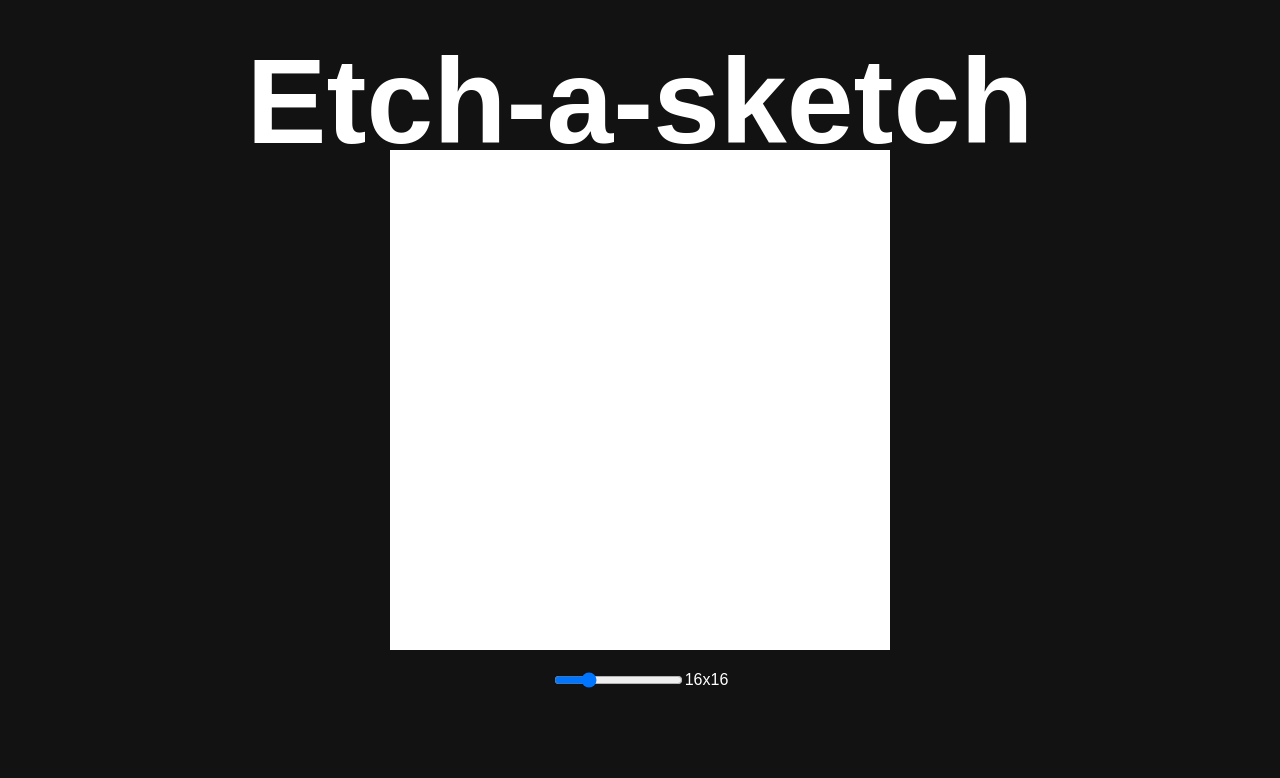
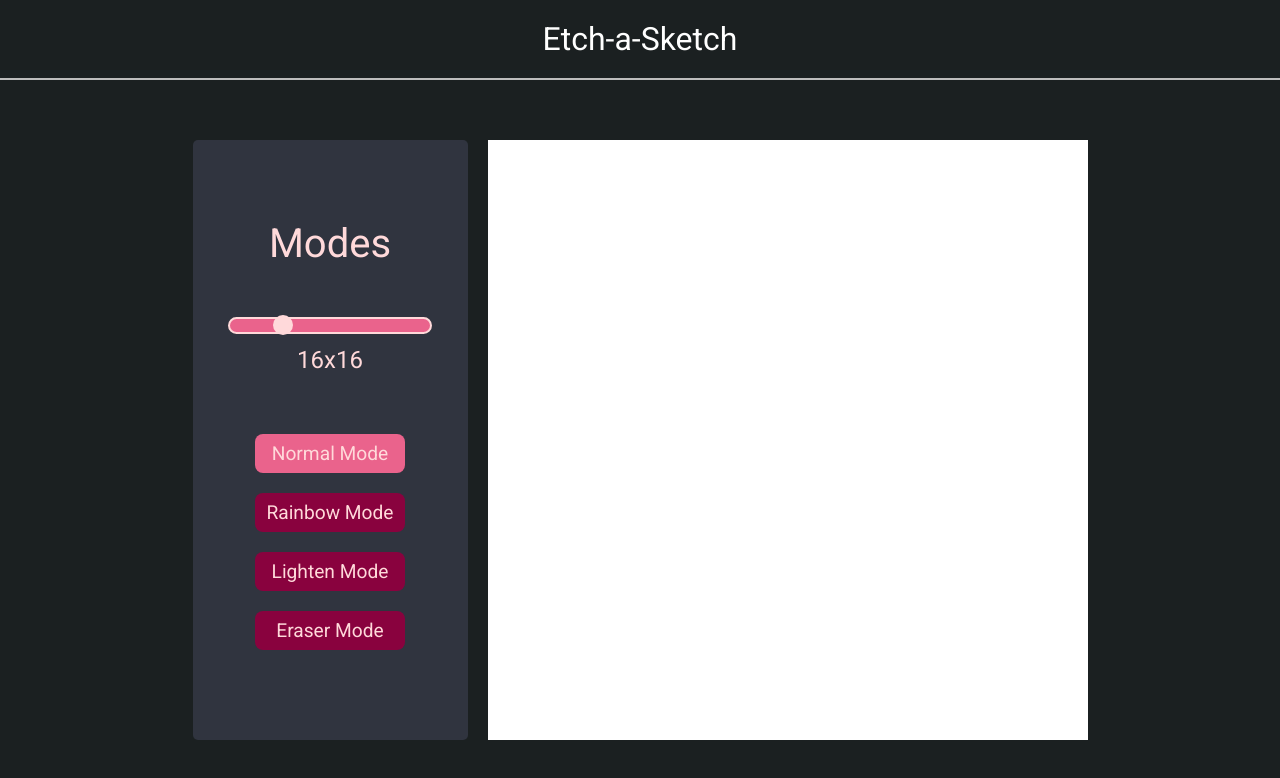
Before and after one commit to conormoran12/Etch-a-sketch, a plain HTML site: page index.html in a window 1280 px wide. Drawn offline with Linux system fonts and the light colour scheme.

Commit message:
Complete change to Etch-a-sketch, finally done

```diff
--- a/etch-a-sketch.js
+++ b/etch-a-sketch.js
@@ -1,44 +1,115 @@
-const range_slider = document.getElementById("range_button")
-const range_slider_text = document.getElementById("range_text")
+const sketch_Pad = document.querySelector("#sketch_pad")
+const slider = document.querySelector("#myRange")
+let up = true
 
-for (let i = 256; i > 0; i--) {
-    const div = document.createElement("div")
-    div.setAttribute("id", "flex_div")
-    div.classList.add("flex-item")
+let mode = "Normal"
 
-    document.getElementById("flex-container").append(div)
+sketch_Pad.onmousedown = () => (up = false)
+sketch_Pad.onmouseup = () => (up = true)
+
+function setMode(str) {
+    mode = str
 }
 
-let grid_items = document.querySelectorAll("#flex_div")
+function getMode() {
+    return mode
+}
 
-grid_items.forEach(element => {
-    element.addEventListener("mousedown", function() {
-        element.style.backgroundColor = "#222222"
+function generateRandomColor(){
+    return "#" + Math.floor(Math.random()*16777215).toString(16);
+}
+
+function modes(e) {
+    if (getMode() == "Normal") {
+        e.style.backgroundColor = "rgba(34, 34, 34, 1)";
+        e.style.filter = ""
+    } else if (getMode() == "Rainbow") {
+        e.style.backgroundColor = generateRandomColor()
+        e.style.filter = ""
+    } else if (getMode() == "Lighten") {
+        if (e.style.filter == "") { e.style.filter = "brightness(2.5)"; return;}
+            let replacedStr = e.style.filter.replace("brightness(", "");
+            let brightnessValue = parseInt(replacedStr.replace(")", ""));
+            brightnessValue += 1
+            e.style.filter = `brightness(${brightnessValue})`;
+    } else if (getMode() == "Eraser") {
+        e.style.backgroundColor = "white";
+        e.style.filter = ""
+    };
+};
+
+for (i = 0; i < (slider.value * slider.value); i++) {
+    let pixel = document.createElement("div");
+    pixel.classList.add("pixel");
+    sketch_Pad.append(pixel);
+};
+
+document.querySelectorAll(".pixel").forEach((element) => {
+
+    element.addEventListener("click", function() {
+        modes(element)
+    });
+
+    element.addEventListener("mouseover", function() {
+        if (!up) {
+           modes(element)
+        }
+    });
+});
+
+const buttons = document.querySelectorAll("button")
+
+buttons.forEach((element) => {
+    let splitStr = element.innerText.split(" ");
+    if (splitStr[0] == "Normal") {
+        element.style.backgroundColor = "#EA638C"
+        element.style.color = "#FFD9DA"
+    }
+    element.addEventListener("mouseup", (event) => {
+        for (let i = 0; i < buttons.length; i++) {
+            console.log("hello")
+            buttons[i].style.backgroundColor = "#89023E"
+            buttons[i].style.color = "#FFD9DA"
+        }
+        setMode(splitStr[0]);
+        element.style.backgroundColor = "#EA638C"
+
+    });
+});
+
+document.querySelector("#myRange").addEventListener("change", (event) => {
+    let pixels = document.querySelectorAll(".pixel");
+    let pixelAmount = pixels.length;
+    sketch_Pad.style.gridTemplateColumns = `repeat(${slider.value}, 1fr)`
+    sketch_Pad.style.gridTemplateRows = `repeat(${slider.value}, 1fr)`
+    if (pixelAmount < (slider.value * slider.value)) {
+        for (let i = pixelAmount; i < (slider.value * slider.value); i++) {
+            let pixel = document.createElement("div");
+            pixel.classList.add("pixel");
+            sketch_Pad.append(pixel);
+            pixel.addEventListener("click", function() {
+                modes(pixel)
+            });
+
+            pixel.addEventListener("mouseover", function() {
+                if (!up) {
+                   modes(pixel)
+                }
+            });
+        }
+    } else if (pixelAmount > (slider.value * slider.value)) {
+        for (let i = (pixelAmount - (slider.value * slider.value)); i > 0; i--) {
+            let nowPixels = document.querySelectorAll(".pixel")
+            nowPixels[i].remove()
+        }
+    }
+    document.querySelectorAll(".pixel").forEach((pixel) => {
+        if (pixel.style.backgroundColor != "" || pixel.style.backgroundColor != "white") {
+            pixel.style.backgroundColor = ""
+        }
     })
-})
+});
 
-range_slider.onchange = function() {
-    range_slider_text.innerHTML = this.value + "x" + this.value
-
-    grid_items.forEach(e => {
-        e.removeAttribute("id")
-        e.remove()
-    })
-
-    document.querySelector(".container").style.gridTemplateColumns = "repeat(" + range_slider.value + ", 1fr)"
-    for (let i = 0; i < (range_slider.value * range_slider.value); i++) {
-        const div = document.createElement("div")
-        div.setAttribute("id", "flex_div")
-        div.classList.add("flex-item")
-
-        document.getElementById("flex-container").append(div)
-    }
-
-    grid_items = document.querySelectorAll("#flex_div")
-
-    grid_items.forEach(element => {
-        element.addEventListener("mousedown", function() {
-            element.style.backgroundColor = "#222222"
-        })
-    })
-}
+document.querySelector("#myRange").addEventListener("input", (event) => {
+    document.querySelector(".value-shower").innerText = document.querySelector("#myRange").value + "x" + document.querySelector("#myRange").value;
+});
--- a/index.html
+++ b/index.html
@@ -5,16 +5,33 @@
     <meta name="viewport" content="width=device-width, initial-scale=1.0">
     <title>Document</title>
     <link rel="stylesheet" href="styles.css">
-    <script src="etch-a-sketch.js" defer></script>
+    <link rel="preconnect" href="https://fonts.googleapis.com">
+    <link rel="preconnect" href="https://fonts.gstatic.com" crossorigin>
+    <link href="https://fonts.googleapis.com/css2?family=Roboto&display=swap" rel="stylesheet">
+    <script defer src="etch-a-sketch.js"></script>
 </head>
 <body>
-    <h1 class="title">Etch-a-sketch</h1>
-    <div class="container" id="flex-container">
 
+    <div class="navigation-bar-container">
+        <div class="header">Etch-a-Sketch</div>
     </div>
-    <div class="slide-container">
-        <input type="range" min="1" max="64" class="slider" value="16" id="range_button">
-        <p class="range-text" id="range_text">16x16</p>
+    <div class="main-container">
+        <div class="sketch-container">
+            <div class="mode-container">
+                <div class="mode-header">Modes</div>
+                <div class="slider-container">
+                    <input type="range" min="1" max="64" value="16" class="slider" id="myRange">
+                    <div class="value-shower">16x16</div>
+                </div>
+                <div class="sub-mode-container">
+                    <div class="mode-button" id="mode_button"><button>Normal Mode</button></div>
+                    <div class="mode-button" id="mode_button"><button>Rainbow Mode</button></div>
+                    <div class="mode-button" id="mode_button"><button>Lighten Mode</button></div>
+                    <div class="mode-button" id="mode_button"><button>Eraser Mode</button></div>
+                </div>
+            </div>
+            <div class="sketch-pad" id="sketch_pad"></div>
+        </div>
     </div>
 </body>
 </html>
--- a/styles.css
+++ b/styles.css
@@ -1,56 +1,128 @@
-body {
-    background-color: #121212;
+* {
+    margin: 0;
+    font-family: 'Roboto', sans-serif;
 }
 
-.title {
-    text-align: center;
-    font-size: 7.5em;
-    font-family: Arial, Helvetica, sans-serif;
-    color: #fff;
-    margin: 0;
-    margin-top: 2.5%;
+body {
+    display: flex;
+    flex-direction: column;
+    min-height: 100%;
+    height: 100vh;
 }
 
-.container {
-    display: grid;
-    grid-template-columns: repeat(16, 1fr);
-    height: 500px;
-    width: 500px;
-    background-color: rgb(255, 255, 255);
-    position: absolute;
-    top:0;
-    bottom: 0;
-    left: 0;
-    right: 0;
-
-    margin: auto;
-
+.navigation-bar-container {
+    display: flex;
+    justify-content: center;
+    padding: 20px 0;
+    font-size: 2em;
+    background-color: #1B2021;
+    color: white;
+    border-bottom: #BDBDBD solid 2.5px;
 }
 
-.flex-item {
-    flex: 1 1 6.25%;
+.main-container {
+    display: flex;
+    background-color: #1B2021;
+    height: 100%;
+    justify-content: center;
+    align-items: center;
 }
 
-.selected {
-    background-color: #181716;
-}
-
-.slide-container {
+.sketch-container {
+    width: 945px;
     display: flex;
-    position: absolute;
-    height: 10%;
-    width: 10%;
-    top: 0;
-    bottom: 0;
-    left: 0;
-    right: 0;
-    transform: translate(450%, 800%);
-    align-items: center;
+    gap: 20px;
     justify-content: center;
 }
 
-.range-text {
-    font-family: Arial, Helvetica, sans-serif;
-    color: #fff;
+.mode-container {
+    display: flex;
+    flex-direction: column;
+    align-items: center;
     justify-content: center;
+    gap: 50px;
+    border-radius: 5px;
+    background: #30343F;
+    width: 275px;
+    flex-shrink: 1;
 }
+
+.sketch-pad {
+    display: grid;
+    grid-template-columns: repeat(16, 1fr);
+    grid-template-rows: repeat(16, 1fr);
+    background-color: white;
+    height: 600px;
+    width: 600px;
+    justify-content: center;
+    cursor: pointer;
+}
+
+.pixel {
+    background-color: white;
+}
+
+button {
+    background-color: #89023E;
+    color: #FFD9DA;
+    border: none;
+    padding: 8px;
+    width: 150px;
+    border-radius: 8px;
+    font: inherit;
+    font-size: 1.2em;
+    cursor: pointer;
+    outline: inherit;
+}
+
+.sub-mode-container {
+    display: flex;
+    flex-direction: column;
+    align-items: center;
+    padding: 10px;
+    gap: 20px;
+}
+
+.value-shower {
+    text-align: center;
+    color: #FFD9DA;
+    font-size: 1.5em;
+}
+
+.mode-header {
+    font-size: 2.5em;
+    color: #FFD9DA;
+}
+
+#myRange {
+    -webkit-appearance: none;  /* Override default CSS styles */
+    appearance: none;
+    width: 200px; /* Full-width */
+    margin-bottom: 12.5px;
+    height: 12.5px; /* Specified height */
+    background: #EA638C; /* Grey background */
+    outline: none; /* Remove outline */
+    border: #FFD9DA solid 2.5px;
+    border-radius: 20px;
+    -webkit-transition: .2s; /* 0.2 seconds transition on hover */
+    transition: opacity .2s;
+}
+
+/* The slider handle (use -webkit- (Chrome, Opera, Safari, Edge) and -moz- (Firefox) to override default look) */
+#myRange::-webkit-slider-thumb {
+    -webkit-appearance: none; /* Override default look */
+    appearance: none;
+    width: 20px; /* Set a specific slider handle width */
+    height: 20px; /* Slider handle height */
+    border-radius: 100px;
+    background: #FFD9DA; /* Green background */
+    cursor: pointer; /* Cursor on hover */
+  }
+
+#myRange::-moz-range-thumb {
+    width: 25px; /* Set a specific slider handle width */
+    height: 25px; /* Slider handle height */
+    border-radius: 100px;
+    background: #89023E; /* Green background */
+    cursor: pointer; /* Cursor on hover */
+  }
```
